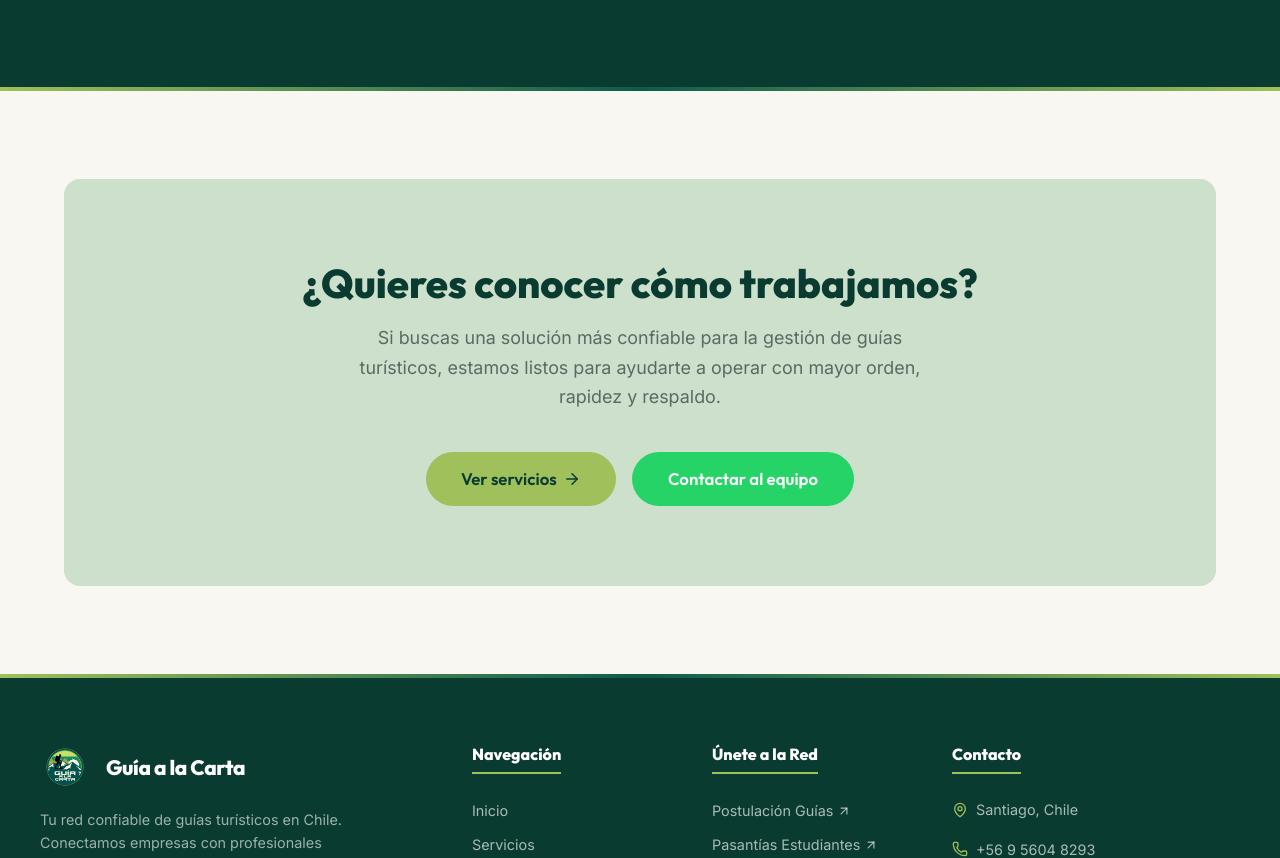
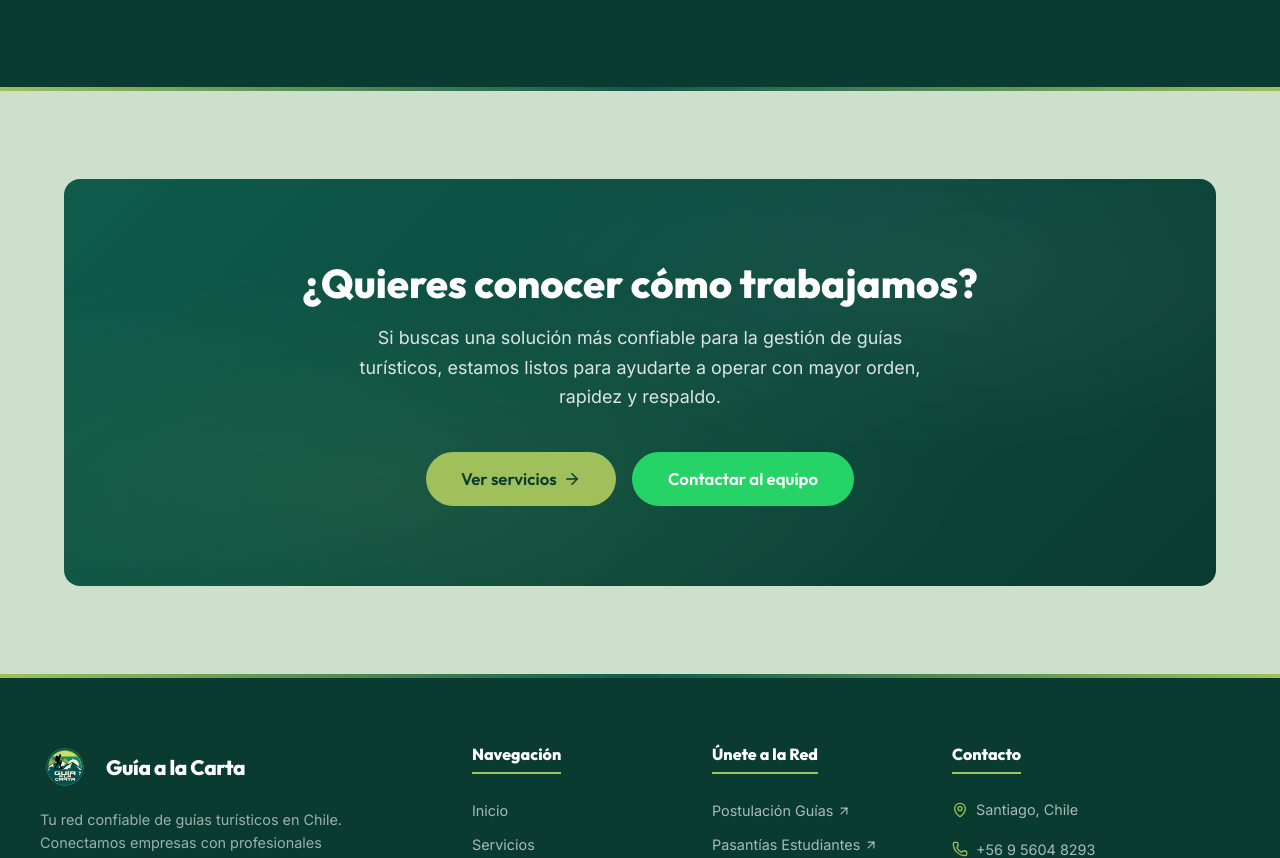
Before and after one commit to guiaalacartaoficial/guia-a-la-carta-web, a React (Vite) app: page /quienes-somos in a window 1280 px wide. Shown: the part 5550-6408 px from the top of the page. Built offline with nearby package versions, Linux system fonts and the light colour scheme; no server answers.

Commit message:
fix: apply medium green background to CTA section instead of the card

```diff
--- a/src/pages/QuienesSomos.css
+++ b/src/pages/QuienesSomos.css
@@ -755,11 +755,11 @@
 /*  8. CTA FINAL                                 */
 /* ============================================= */
 .ns-cta-final {
-  background: #CDE0CC;
+  background: var(--ns-gradient);
   padding: 5rem 3rem;
   border-radius: var(--radius-lg);
   text-align: center;
-  color: var(--c-primary-dark);
+  color: white;
   position: relative;
   overflow: hidden;
 }
@@ -768,11 +768,13 @@
   content: '';
   position: absolute;
   inset: 0;
-  background: none;
+  background:
+    radial-gradient(ellipse at 25% 75%, rgba(159, 192, 90, 0.1) 0%, transparent 50%),
+    radial-gradient(ellipse at 75% 25%, rgba(255, 255, 255, 0.05) 0%, transparent 40%);
 }
 
 .ns-cta-final h2 {
-  color: var(--c-primary-dark);
+  color: white;
   font-size: 2.5rem;
   margin-bottom: 1rem;
   position: relative;
@@ -782,7 +784,7 @@
   font-size: 1.12rem;
   max-width: 580px;
   margin: 0 auto 2.5rem;
-  color: var(--ns-text-muted);
+  color: rgba(255, 255, 255, 0.85);
   position: relative;
   line-height: 1.65;
 }
--- a/src/pages/QuienesSomos.jsx
+++ b/src/pages/QuienesSomos.jsx
@@ -392,7 +392,7 @@ const QuienesSomos = () => {
       {/* =========================================== */}
       {/* 8. CTA FINAL                               */}
       {/* =========================================== */}
-      <section className="ns-section" id="cta-nosotros">
+      <section className="ns-section bg-ns-medium" id="cta-nosotros">
         <div className="container">
           <div className="ns-cta-final ns-animate">
             <h2>¿Quieres conocer cómo trabajamos?</h2>
```
